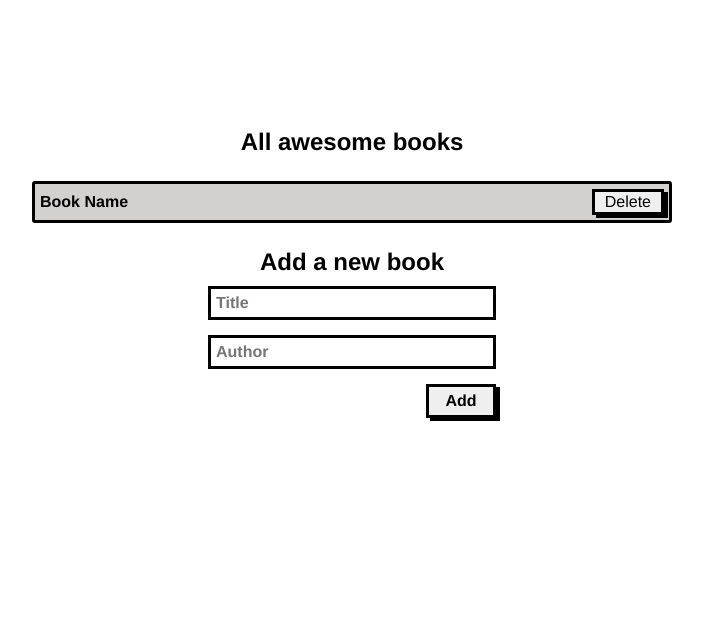
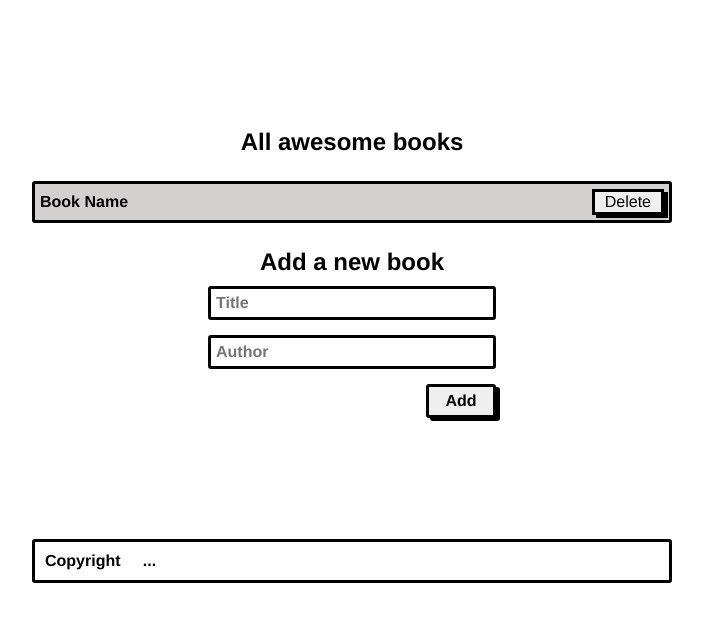
Before and after one commit to hmunish/awesome-books, a website: page index.html in a window 1280 px wide. Shown: the whole page, without its empty margins (288-991 px from the left). Drawn offline with Linux system fonts and the light colour scheme.

Commit message:
Add footer

```diff
--- a/index.html
+++ b/index.html
@@ -30,6 +30,9 @@
             <input type="submit" value="Add" />
           </form>
         </section>
+        <footer>
+          <p>Copyright &nbsp;&nbsp;&nbsp; ...</p>
+        </footer>
       </section>
       <!-- Main container ends here -->
     </main>
--- a/style.css
+++ b/style.css
@@ -69,6 +69,7 @@ form.add-book {
 
 input {
   border: 3px solid;
+  border-radius: 3px;
   padding: 5px;
   font-size: 1rem;
   font-weight: 1000;
@@ -81,3 +82,15 @@ input[type='submit'] {
   align-self: flex-end;
   cursor: pointer;
 }
+
+footer{
+  width: 100%;
+  padding: 10px;
+  border: 3px solid;
+  border-radius: 3px;
+  margin-top: 15%;
+}
+
+footer p{
+  font-weight: 1000;
+}
```
